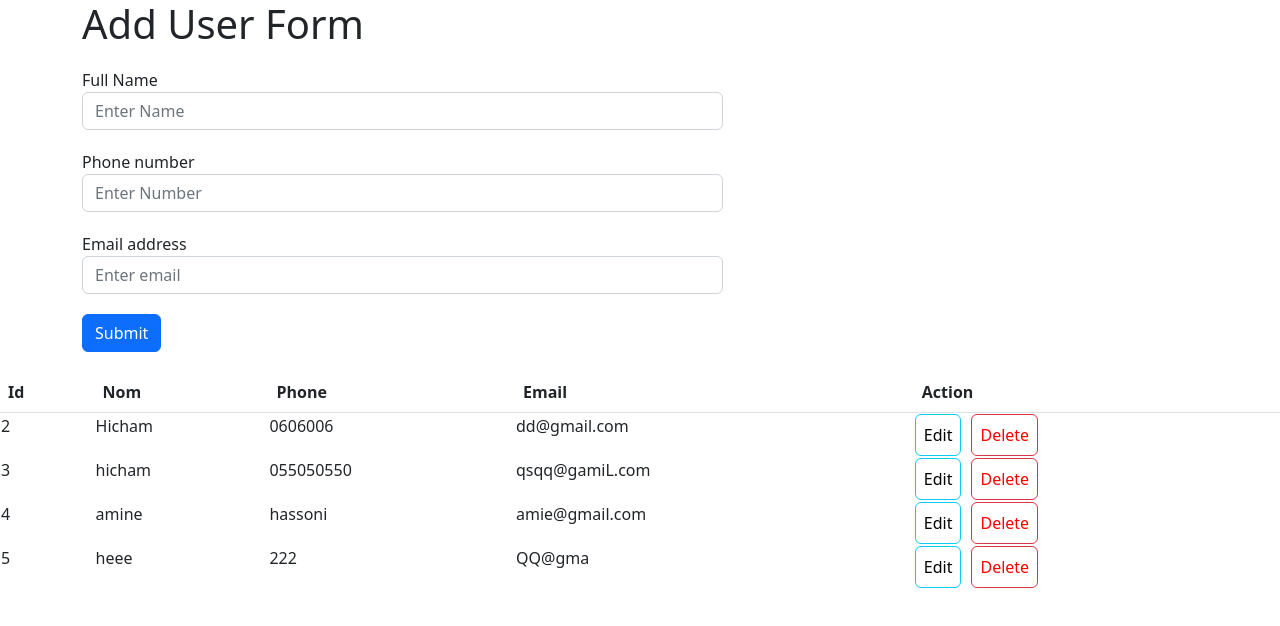
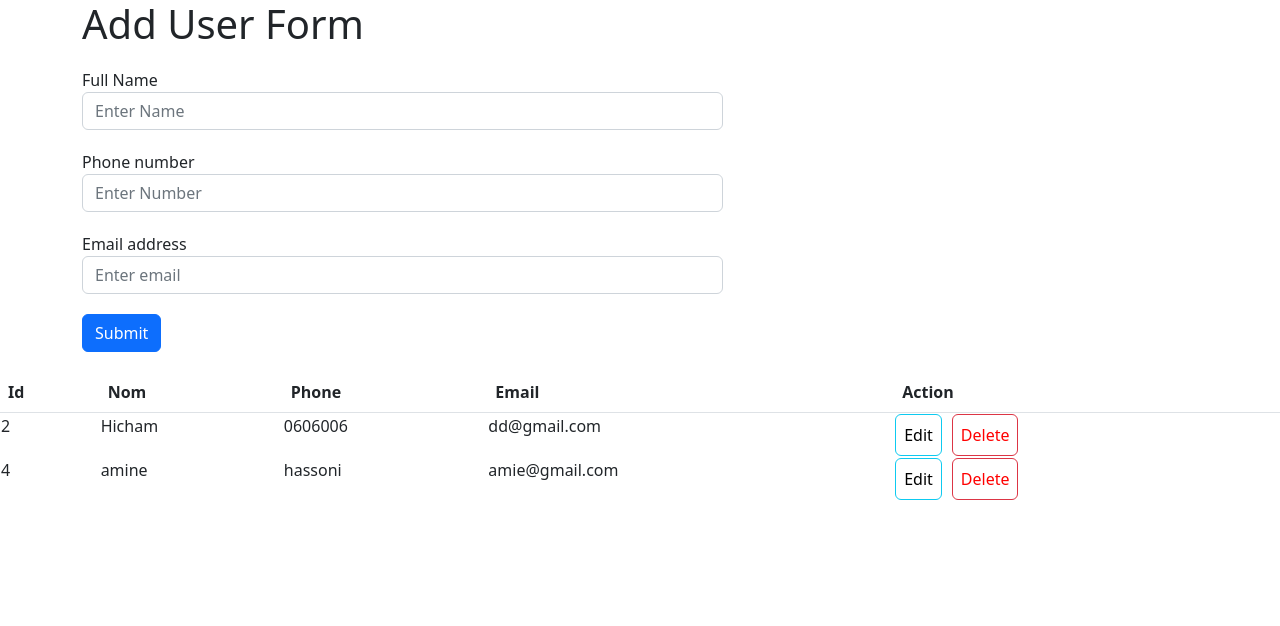
Before and after one commit to El-Mliki-Hicham/React-Contact-Manager, a React (Create React App) app: page / in a window 1280 px wide. Shown: the top 626 px of the page. Built offline with nearby package versions, Linux system fonts and the light colour scheme; data requests are answered from the project's data file.

Commit message:
edit data

```diff
--- a/db.json
+++ b/db.json
@@ -7,22 +7,10 @@
       "Email": "dd@gmail.com"
     },
     {
-      "id": 3,
-      "Name": "hicham",
-      "Phone": "055050550",
-      "Email": "qsqq@gamiL.com"
-    },
-    {
       "id": 4,
       "Name": "amine ",
       "Phone": "hassoni",
       "Email": "amie@gmail.com"
-    },
-    {
-      "id": 5,
-      "Name": "heee",
-      "Phone": "222",
-      "Email": "QQ@gma"
     }
   ]
 }
--- a/src/App.js
+++ b/src/App.js
@@ -1,11 +1,14 @@
 import React, { Component } from "react";
-import { AddUser } from "./Components/AddUser";
-import { Table } from "./Components/TableData";
+import { AddUser } from "./Components/AddUser"
+import axios from "axios";
+import  Table  from "./Components/TableData";
+import ReactDOM from "react-dom";
 class App extends React.Component {
 
 
-
   render(){
+   const show =  this.props.data;
+   console.log(show)
 
     return (
     <div>
--- a/src/Components/TableData.js
+++ b/src/Components/TableData.js
@@ -5,9 +5,10 @@ import { useState ,useEffect } from "react";
 
 
 
-export class Table extends React.Component {
+class Table extends React.Component {
         state = {
-          user: []
+          user: [],
+          edit:[]
         }
 
         //get data from api json-server
@@ -30,6 +31,21 @@ handleDelete= async(id)=>{
   .then((res)=> alert("deleted success"));
   window.location.reload(false);
 
+}
+//edit function
+handleEdit = async(id)=>{
+  await axios.get('http://localhost:4000/user/'+id)
+  .then(res => {
+  console.log(res.data)
+  })
+  .then(
+    (result) => {
+     this.setState({
+        edit : result
+     })
+    },
+  )
+console.log(this.state)
 }
 
 //
@@ -54,9 +70,9 @@ render(){
             <td>{user.Name}</td>
             <td>{user.Phone}</td>
             <td>{user.Email}</td>
-            <td  >
+            <td>
 
-            <button style={{marginRight:"10px"}} className="btn btn-info">Edit</button>
+            <button style={{marginRight:"10px"}} className="btn btn-info"  onClick={()=>this.handleEdit(user.id)}>Edit</button>
             <button className="btn btn-danger" style={{color:'red'}}  onClick={()=>this.handleDelete(user.id)}>Delete</button>
             </td>
             </tbody>
@@ -67,3 +83,4 @@ render(){
 )
 }
 }
+export default Table
```
